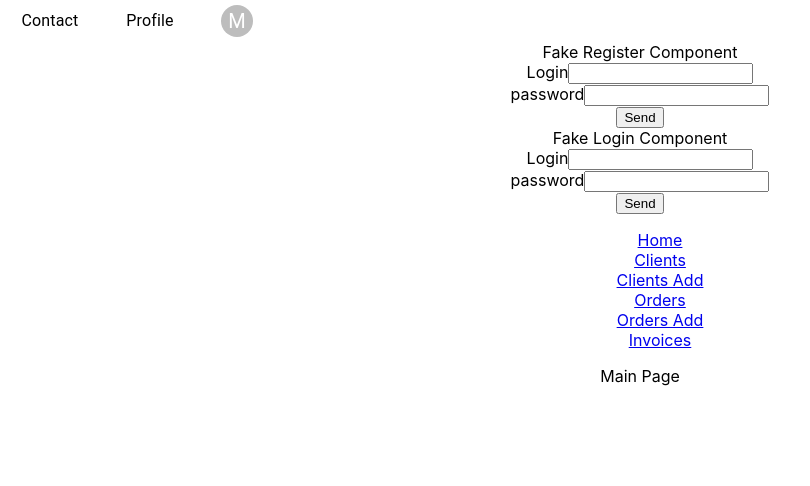
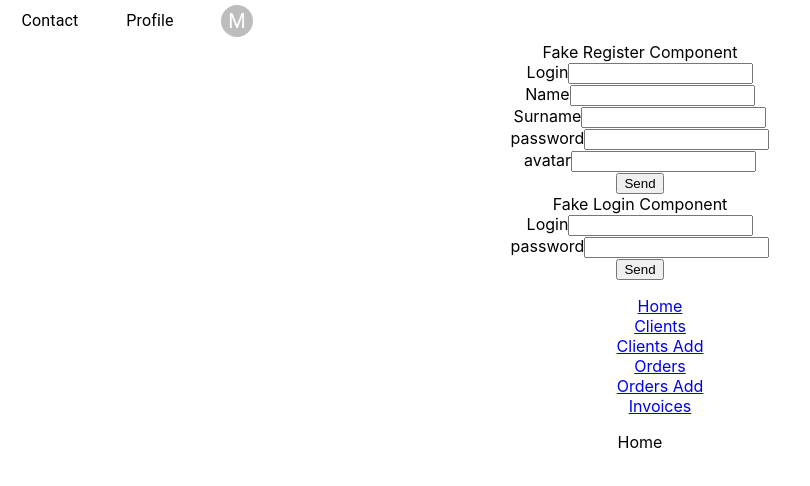
Before and after one commit to nowackibartosz/CRUD-app, a React (Create React App) app: page / in a window 1280 px wide. Shown: the top 486 px of the page, without its empty margins (0-810 px from the left). Built offline with nearby package versions, Linux system fonts and the light colour scheme.

Commit message:
protectedwrapper complete

```diff
--- a/src/App.js
+++ b/src/App.js
@@ -1,3 +1,4 @@
+import Home from "./components/Home";
 import Clients from "./components/Zad1/Clients/Clients";
 import ClientsAdd from "./components/Zad1/ClientsAdd";
 import Navigation from "./components/Nav/Navigation";
@@ -21,8 +22,7 @@ import FakeLoginComponent from "./components/FakeLoginComponent/FakeLoginCompone
 import FakeRegisterComponent from "./components/FakeRegisterComponent/FakeRegisterComponent";
 import AccountMenu from "./components/menu/Menu";
 import ProtectedWrapper from "./components/ProtectedWrapper/ProtectedWrapper";
-
-
+import { useUserContext } from "./components/UserContext/UserContext";
 
 //Tworzymy klienta
 const queryClient = new QueryClient({
@@ -33,6 +33,8 @@ const queryClient = new QueryClient({
 });
 
 function App() {
+
+
   return (
     <div className="App">
       <QueryClientProvider client={queryClient}>
@@ -41,16 +43,36 @@ function App() {
         <FakeLoginComponent />
         <BrowserRouter>
           <Navigation />
-           <Routes>
-            <Route element={<div>Main Page</div>} path="" />
+          <Routes>
+            <Route
+              element={
+                <div>
+                  <Home />
+                </div>
+              }
+              path=""
+            />
             <Route exact path="/clients" element={<Clients />}></Route>
             <Route exact path="/clients/add" element={<ClientsAdd />}></Route>
             <Route exact path="/clients/:id" element={<ClientsId />}></Route>
-            <Route exact path="/clients/:id/edit" element={<ClientsIdEdit />}></Route>
+            <Route
+              exact
+              path="/clients/:id/edit"
+              element={<ClientsIdEdit />}
+            ></Route>
             <Route exact path="/orders" element={<Orders />}></Route>
             <Route exact path="/orders/:id" element={<OrdersId />}></Route>
             <Route exact path="/orders/add" element={<OrdersAdd />}></Route>
-            <Route exact path="/invoices" element={<Invoice />}></Route>
+
+            <Route
+              exact
+              path="/invoices"
+              element={
+                <ProtectedWrapper>
+                  <Invoice />
+                </ProtectedWrapper>
+              }
+            ></Route>
           </Routes>
         </BrowserRouter>
       </QueryClientProvider>
--- a/src/components/FakeRegisterComponent/FakeRegisterComponent.jsx
+++ b/src/components/FakeRegisterComponent/FakeRegisterComponent.jsx
@@ -20,7 +20,9 @@ const FakeRegisterComponent = () => {
     initialValues: {
       login: "",
       password: "",
-      avatar: "https://picsum.photos/150/150",
+      name: "",
+      surname: "",
+      avatar: "",
     },
 
     ///PMAIETAJ O CYKLU ZYCIA KOMPONENTU/////
@@ -54,6 +56,28 @@ const FakeRegisterComponent = () => {
               />
             </div>
             <div>
+              <label htmlFor="name">Name</label>
+              <input
+                type="text"
+                id="name"
+                name="name"
+                onChange={formik.handleChange}
+                onBlur={formik.handleBlur}
+                value={formik.values.name}
+              />
+            </div>
+            <div>
+              <label htmlFor="surname">Surname</label>
+              <input
+                type="text"
+                id="surname"
+                name="surname"
+                onChange={formik.handleChange}
+                onBlur={formik.handleBlur}
+                value={formik.values.surname}
+              />
+            </div>
+            <div>
               <label htmlFor="password">password</label>
               <input
                 type="password"
@@ -62,6 +86,17 @@ const FakeRegisterComponent = () => {
                 onChange={formik.handleChange}
                 onBlur={formik.handleBlur}
                 value={formik.values.password}
+              />
+            </div>
+            <div>
+              <label htmlFor="avatar">avatar</label>
+              <input
+                type="text"
+                id="avatar"
+                name="avatar"
+                onChange={formik.handleChange}
+                onBlur={formik.handleBlur}
+                value={formik.values.avatar}
               />
             </div>
             {/* <div>
--- /dev/null
+++ b/src/components/Home.jsx
@@ -0,0 +1,9 @@
+import React from 'react'
+
+const Home = () => {
+  return (
+    <div>Home</div>
+  )
+}
+
+export default Home
--- a/src/components/ProtectedWrapper/ProtectedWrapper.jsx
+++ b/src/components/ProtectedWrapper/ProtectedWrapper.jsx
@@ -1,15 +1,14 @@
 import React from "react";
 import { useUserContext } from "../UserContext/UserContext";
-
+import { Navigate } from "react-router-dom";
 const ProtectedWrapper = ({ children }) => {
   const { isLogged } = useUserContext();
 
-    return(
-
-        <div>{children}</div>
-        // <div className="wrapik">{isLogged ? { children } : null} </div>
-
-    )
+  if (!isLogged) {
+    return <Navigate to="/" replace />;
+  }
+  return children;
+  // <div className="wrapik">{isLogged ? { children } : null} </div>
 };
 
 export default ProtectedWrapper;
```
